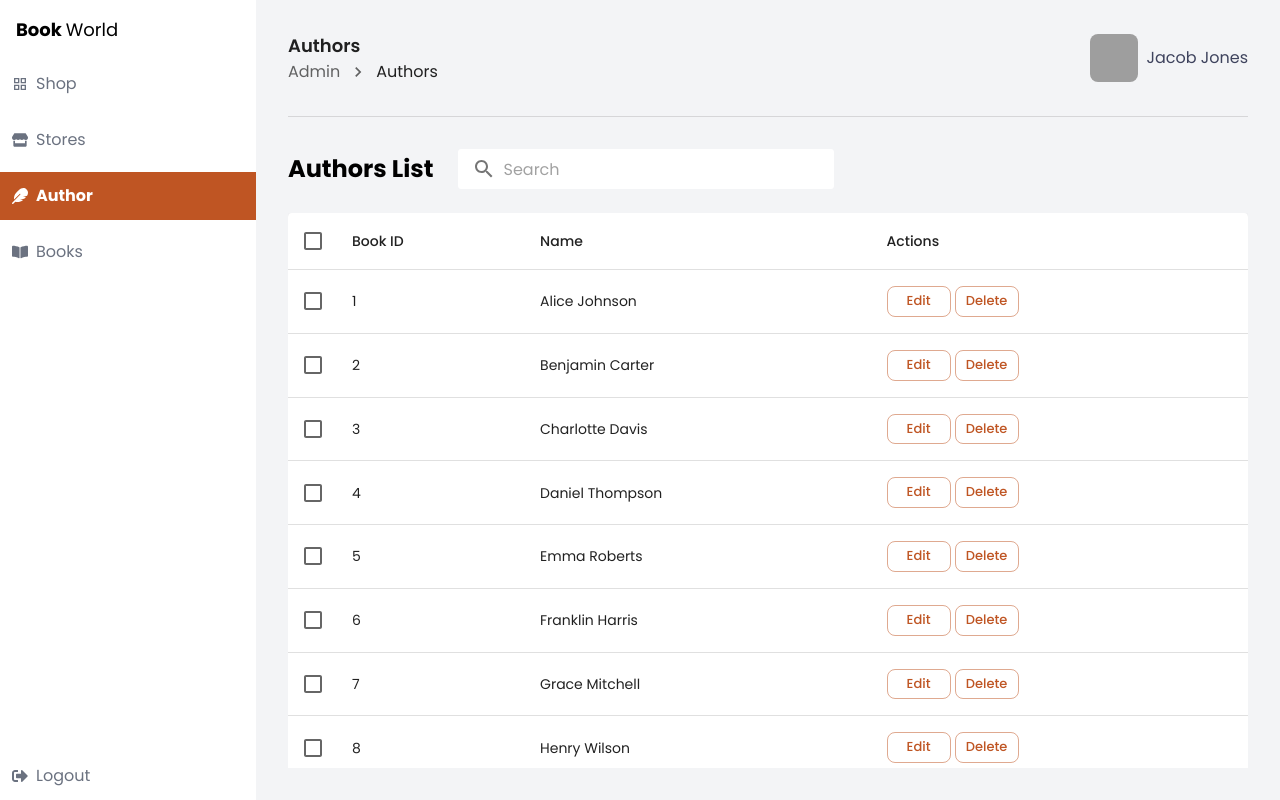
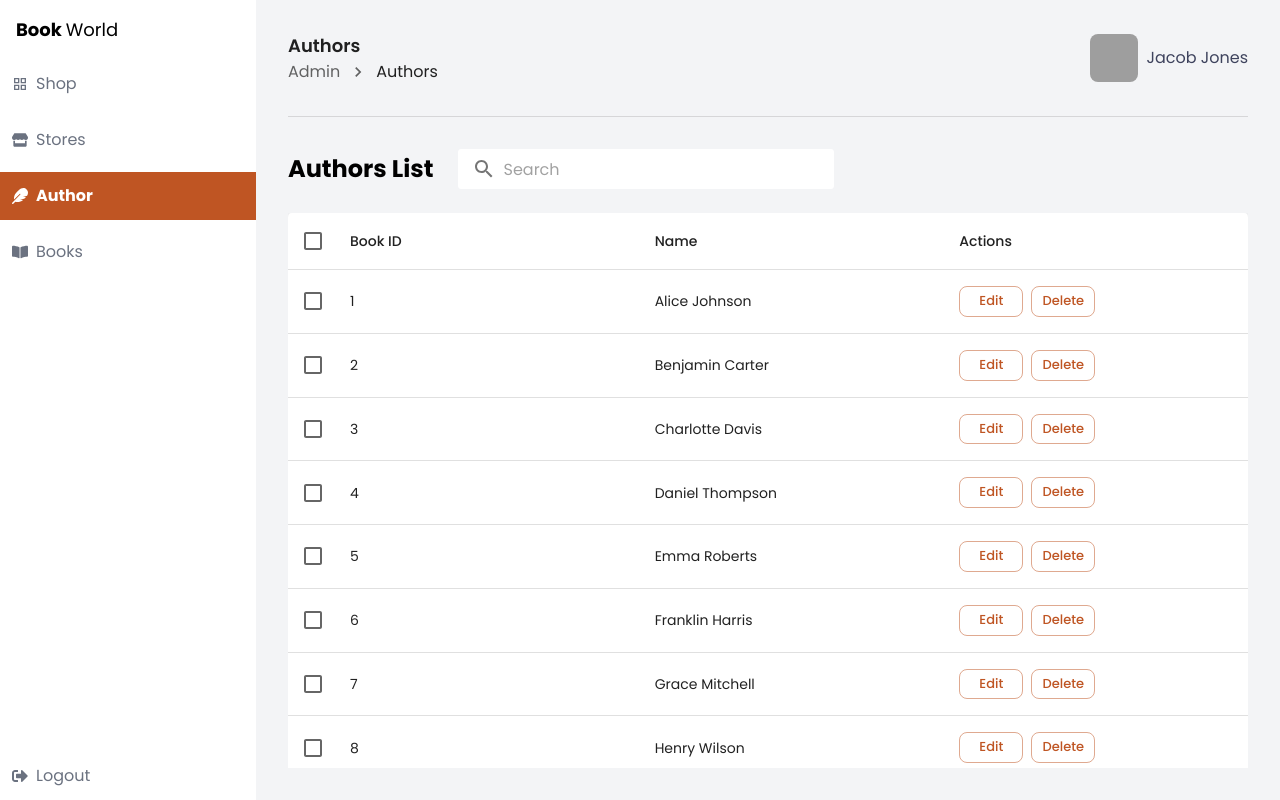
Before and after one commit to aahmedramy1/bookworld, a React (Create React App) app: page /admin/authors in a window 1280 px wide. Built offline with nearby package versions, Linux system fonts and the light colour scheme; grey boxes are pictures that could not be loaded.

Commit message:
fix: width issue in GenericList

```diff
--- a/src/components/GenericList.jsx
+++ b/src/components/GenericList.jsx
@@ -70,20 +70,19 @@
 
     return (
         <Paper>
-            <TableContainer>
-                <Table>
+            <TableContainer component={Paper} sx={{ width: "100%" }}>
+                <Table sx={{ width: "100%" }}>
                     <TableHead>
                         <TableRow>
-                            <TableCell padding="checkbox">
+                            <TableCell padding="checkbox" sx={{ width: "50px" }}>
                                 <Checkbox
                                     indeterminate={selected.length > 0 && selected.length < data.length}
                                     checked={data.length > 0 && selected.length === data.length}
                                     onChange={handleSelectAllClick}
                                 />
                             </TableCell>
-                            {/* Render headers for each column */}
                             {columns.map((column, colIndex) => (
-                                <TableCell key={colIndex}>
+                                <TableCell key={colIndex} sx={{ width: `${100 / columns.length}%`, minWidth: "150px" }}>
                                     {column.headerName}
                                 </TableCell>
                             ))}
@@ -102,15 +101,14 @@
                                     aria-checked={isItemSelected}
                                     selected={isItemSelected}
                                 >
-                                    <TableCell padding="checkbox">
+                                    <TableCell padding="checkbox" sx={{ width: "50px" }}>
                                         <Checkbox
                                             checked={isItemSelected}
                                             onChange={(event) => handleClick(event, row, overallIndex)}
                                         />
                                     </TableCell>
-
                                     {columns.map((column, colIndex) => (
-                                        <TableCell key={colIndex}>
+                                        <TableCell key={colIndex} sx={{ width: `${100 / columns.length}%`, minWidth: "150px" }}>
                                             {column.actions ? (
                                                 column.actions.map((action, actionIndex) => (
                                                     <Button
@@ -118,16 +116,14 @@
                                                         onClick={() => action.onClick(row)}
                                                         size="small"
                                                         variant="outlined"
-                                                        style={{ marginRight: 4 }}
+                                                        sx={{ mr: 1 }}
                                                     >
                                                         {action.label}
                                                     </Button>
                                                 ))
                                             ) : column.renderCell ? (
-                                                // If a custom renderCell function is provided.
                                                 column.renderCell(row[column.field], row)
                                             ) : (
-                                                // Default: display the data field.
                                                 row[column.field]
                                             )}
                                         </TableCell>
@@ -138,6 +134,7 @@
                     </TableBody>
                 </Table>
             </TableContainer>
+
 
             <TablePagination
                 component="div"
```
